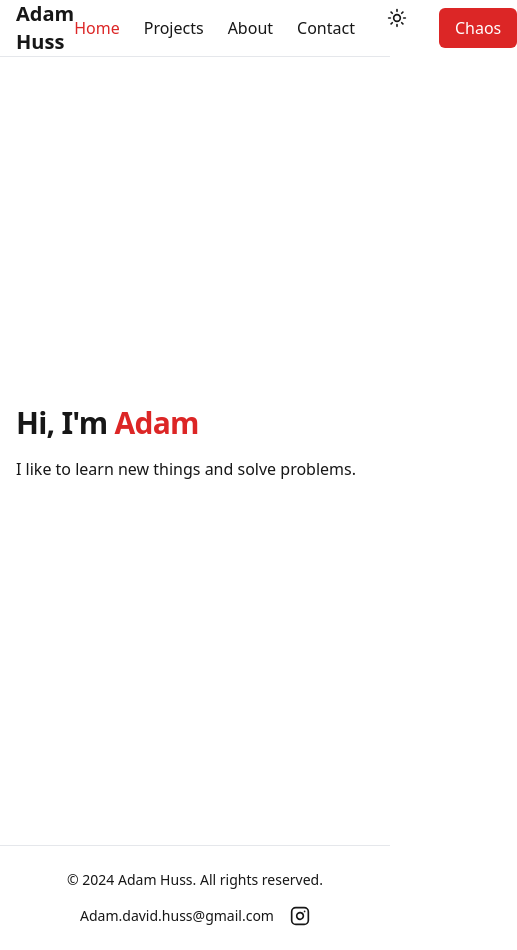
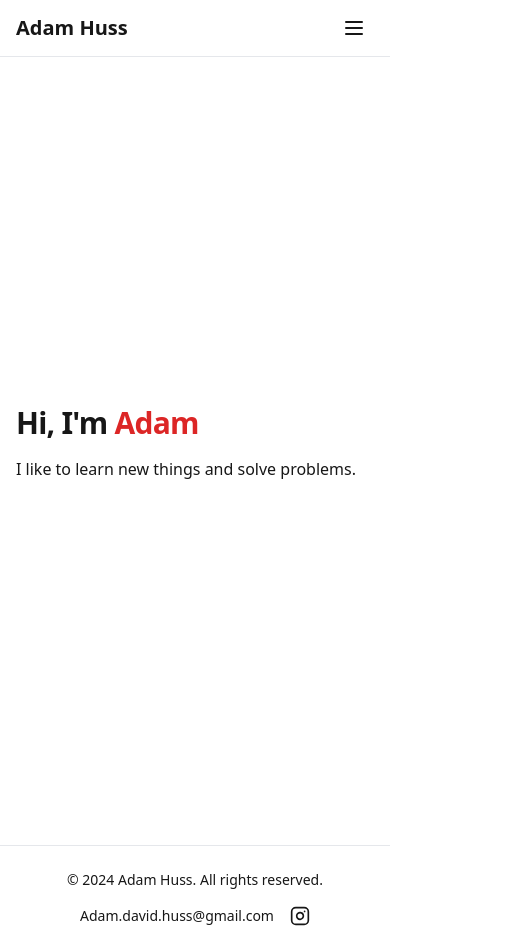
Before and after one commit to AHuss13/Personal_Website, a Next.js app: page / in a window 390 px wide. Shown: the whole page, 517 px wide, since content can reach past the window. Built offline with nearby package versions, Linux system fonts and the light colour scheme.

Commit message:
Fixed Header to respond to screen size and collapse menu bar for small screens

```diff
--- a/components/layout/Header.tsx
+++ b/components/layout/Header.tsx
@@ -4,15 +4,18 @@ import Link from "next/link";
 import { usePathname } from "next/navigation";
 import { ThemeToggle } from "../ui/ThemeToggle";
 import { ChaosButton } from "../ui/ChaosButton";
+import { Menu } from "lucide-react";
+import { useState } from "react";
 
 export function Header() {
   const pathname = usePathname();
+  const [isMenuOpen, setIsMenuOpen] = useState(false);
 
   const isActive = (path: string) => pathname === path;
 
   return (
     <header className="sticky top-0 z-50 w-full border-b border-border bg-background/95 backdrop-blur supports-[backdrop-filter]:bg-background/60">
-      <nav className="container flex h-14 items-center justify-between">
+      <nav className="container flex h-14 items-center justify-between px-4">
         <Link
           href="/"
           className="text-xl font-bold hover:text-primary transition-colors"
@@ -20,7 +23,43 @@ export function Header() {
           Adam Huss
         </Link>
 
-        <div className="flex items-center gap-6">
+        {/* Mobile menu button */}
+        <button
+          className="md:hidden p-2"
+          onClick={() => setIsMenuOpen(!isMenuOpen)}
+          aria-label="Toggle menu"
+        >
+          <Menu className="h-6 w-6" />
+        </button>
+
+        {/* Desktop navigation */}
+        <div className="hidden md:flex items-center gap-6">
+          <NavLinks isActive={isActive} />
+          <ThemeToggle />
+          <ChaosButton />
+        </div>
+
+        {/* Mobile navigation */}
+        {isMenuOpen && (
+          <div className="absolute top-14 left-0 right-0 bg-background border-b border-border md:hidden">
+            <div className="flex flex-col p-4 space-y-4">
+              <NavLinks isActive={isActive} />
+              <div className="flex items-center gap-4">
+                <ThemeToggle />
+                <ChaosButton />
+              </div>
+            </div>
+          </div>
+        )}
+      </nav>
+    </header>
+  );
+}
+
+// Extract NavLinks to a separate component for reuse
+function NavLinks({ isActive }: { isActive: (path: string) => boolean }) {
+  return (
+    <>
       <Link
         href="/"
         className={`hover:text-primary transition-colors ${
@@ -53,10 +92,6 @@ export function Header() {
       >
         Contact
       </Link>
-          <ThemeToggle />
-          <ChaosButton />
-        </div>
-      </nav>
-    </header>
+    </>
   );
 }
```
Lines whose indentation alone changed are shown as unchanged.
